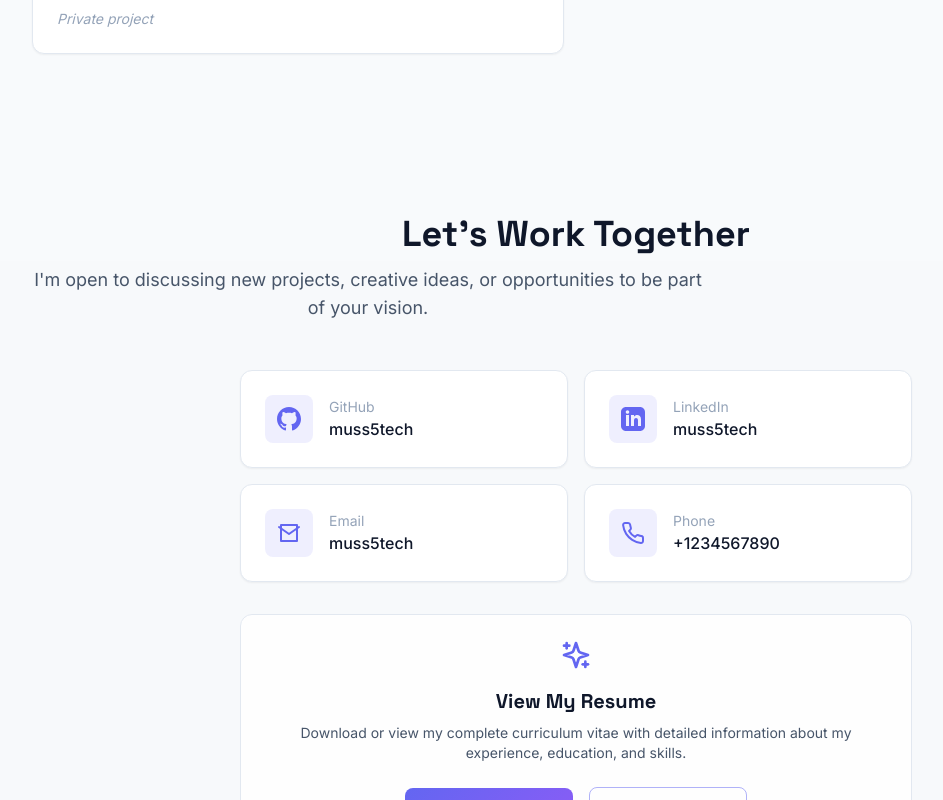
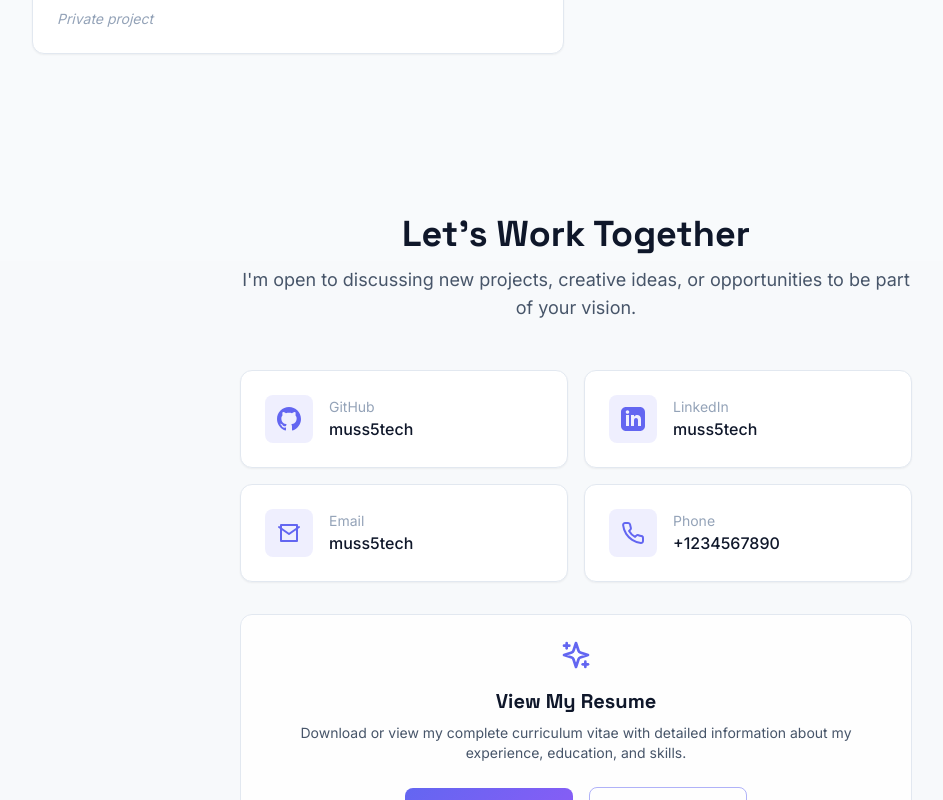
Before and after one commit to muss5tech/Web-assignment, a React (Vite) app: page / in a window 1280 px wide. Shown: the part 4820-5620 px from the top of the page, without its empty margins (64-1007 px from the left). Built offline with nearby package versions, Linux system fonts and the light colour scheme.

Commit message:
chore: refactor pattern for Contact Section

```diff
--- a/src/components/sections/ContactSection.tsx
+++ b/src/components/sections/ContactSection.tsx
@@ -13,7 +13,7 @@ import {
   SparklesIcon,
 } from '../Icons';
 
-function ContactSection() {
+const ContactSection = () => {
   const socialIcons = {
     github: GitHubIcon,
     linkedin: LinkedInIcon,
@@ -21,22 +21,11 @@ function ContactSection() {
     phone: PhoneIcon,
   };
 
-  return (
-    <section id="contact" className="py-20 bg-light-bg-secondary/50 dark:bg-background-secondary/30">
-      <div className="section-container">
-        <SectionTitle
-          title="Let's Work Together"
-          subtitle="I'm open to discussing new projects, creative ideas, or opportunities to be part of your vision."
-          align="center"
-        />
-
-        <div className="max-w-2xl mx-auto">
-          {/* Contact Cards */}
+  const contactCards = (
     <AnimatedSection animation="fade-in-up">
       <div className="grid grid-cols-1 sm:grid-cols-2 gap-4 mb-8">
-              {profile.socials.map((social, index) => {
-                const Icon =
-                  socialIcons[social.icon as keyof typeof socialIcons];
+        {profile.socials.map((social) => {
+          const Icon = socialIcons[social.icon as keyof typeof socialIcons];
           return (
             <a
               key={social.name}
@@ -45,12 +34,7 @@ function ContactSection() {
               rel="noopener noreferrer"
               className="group"
             >
-                    <Card
-                      className="flex items-center gap-4"
-                      // style={{
-                      //   animationDelay: `${(index + 1) * 100}ms`,
-                      // }}
-                    >
+              <Card className="flex items-center gap-4">
                 <div className="p-3 rounded-lg bg-accent-primary/10 group-hover:bg-accent-primary/20 transition-colors">
                   <Icon className="w-6 h-6 text-accent-primary" />
                 </div>
@@ -68,8 +52,9 @@ function ContactSection() {
         })}
       </div>
     </AnimatedSection>
+  );
 
-          {/* CV Section */}
+  const cvSection = (
     <AnimatedSection animation="fade-in-up">
       <Card variant="glass" className="text-center">
         <SparklesIcon className="w-8 h-8 text-accent-primary mx-auto mb-4" />
@@ -95,8 +80,9 @@ function ContactSection() {
         </p>
       </Card>
     </AnimatedSection>
+  );
 
-          {/* CTA */}
+  const ctaSection = (
     <AnimatedSection animation="fade-in-up" className="text-center mt-12">
       <p className="text-light-text-secondary dark:text-foreground-secondary mb-4">
         Prefer email? Reach out directly at
@@ -108,6 +94,23 @@ function ContactSection() {
         mus@s5tech.co
       </a>
     </AnimatedSection>
+  );
+
+  return (
+    <section
+      id="contact"
+      className="py-20 bg-light-bg-secondary/50 dark:bg-background-secondary/30"
+    >
+      <div className="section-container">
+        <SectionTitle
+          title="Let's Work Together"
+          subtitle="I'm open to discussing new projects, creative ideas, or opportunities to be part of your vision."
+          align="center"
+        />
+        <div className="max-w-2xl mx-auto">
+          {contactCards}
+          {cvSection}
+          {ctaSection}
         </div>
       </div>
     </section>
--- a/src/components/sections/ProjectsSection.tsx
+++ b/src/components/sections/ProjectsSection.tsx
@@ -5,7 +5,7 @@ import Badge from '../ui/Badge';
 import Card from '../ui/Card';
 import { ExternalLinkIcon, GitHubIcon, CodeIcon } from '../Icons';
 
-function ProjectCard({ project, index }: { project: Project; index: number }) {
+const ProjectCard = ({ project, index }: { project: Project; index: number }) => {
   const delayClass = `animation-delay-${(index + 1) * 100}`;
 
   const ProjectIcon = (
--- a/src/components/ui/SectionTitle.tsx
+++ b/src/components/ui/SectionTitle.tsx
@@ -17,7 +17,7 @@ function SectionTitle({
 }: SectionTitleProps) {
   const alignments = {
     left: 'text-left',
-    center: 'text-center mx-auto',
+    center: 'flex flex-col items-center text-center mx-auto',
     right: 'text-right',
   };
 
```
Lines whose indentation alone changed are shown as unchanged.
